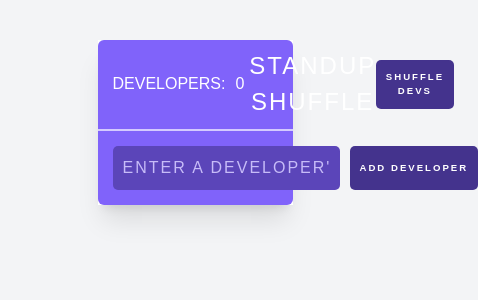
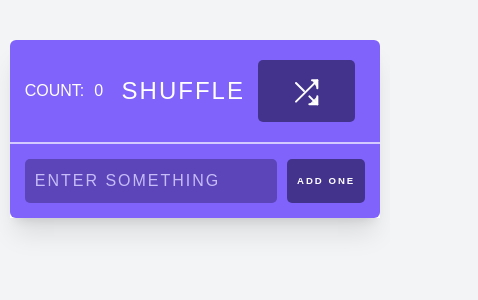
Before and after one commit to shonhartman/standup-shuffle-app, a React (Create React App) app: page / in a window 390 px wide. Shown: the top 300 px of the page, 478 px wide, since content can reach past the window. Built offline with nearby package versions, Linux system fonts and the light colour scheme.

Commit message:
feat: responsive & more versatile shuffler

```diff
--- a/src/App.js
+++ b/src/App.js
@@ -7,14 +7,14 @@ import AddDeveloperForm from "./components/AddDeveloperForm";
 
 function App() {
   // GET INITIAL STATE FROM LOCALSTORAGE IF AVAILABLE
-  const [developers, setDevelopers] = useState(() => {
-    return JSON.parse(localStorage.getItem("CURRENT_DEVS")) || [];
+  const [items, setItems] = useState(() => {
+    return JSON.parse(localStorage.getItem("CURRENT_ITEMS")) || [];
   });
 
   // SET LOCAL STORAGE ON STATE CHANGE
   useEffect(() => {
-    localStorage.setItem("CURRENT_DEVS", JSON.stringify(developers));
-  }, [developers]);
+    localStorage.setItem("CURRENT_ITEMS", JSON.stringify(items));
+  }, [items]);
 
   // SHUFFLE FUNCTION
   function shuffle(array) {
@@ -39,12 +39,12 @@ function App() {
   }
 
   const handleRemoveDeveloper = (id) => {
-    setDevelopers(developers.filter((d) => d.id !== id));
+    setItems(items.filter((d) => d.id !== id));
   };
 
   const handleAddDeveloper = (name) => {
-    setDevelopers([
-      ...developers,
+    setItems([
+      ...items,
       {
         name,
         id: Date.now(),
@@ -56,8 +56,8 @@ function App() {
     const timing = [25, 50, 75, 100, 150, 250, 300];
     timing.map(time => {
       return setTimeout(() => {
-        const shuffledDevs = [...developers];
-        setDevelopers(shuffle(shuffledDevs));
+        const shuffledDevs = [...items];
+        setItems(shuffle(shuffledDevs));
       }, time)
     })
   };
@@ -65,12 +65,12 @@ function App() {
   return (
     <div className="board bg-white">
       <Header
-        title="Standup Shuffle"
-        developers={developers}
+        title="Shuffle"
+        items={items}
         shuffleDevs={shuffleDevs}
       />
       {/* DEVELOPER LIST */}
-        {developers.map((developer, index) => (
+        {items.map((developer, index) => (
           <Developer
             key={developer.id}
             id={developer.id}
--- a/src/components/AddDeveloperForm.js
+++ b/src/components/AddDeveloperForm.js
@@ -20,9 +20,9 @@ export default function AddDeveloperForm({ addDeveloper }) {
           type="text"
           value={value}
           onChange={handleValueChange}
-          placeholder="Enter a developer's name"
+          placeholder="Enter something"
         />
-        <input type="submit" value="Add Developer" />
+        <input type="submit" value="Add One" />
       </form>
     )
 };
--- a/src/components/Header.js
+++ b/src/components/Header.js
@@ -1,14 +1,22 @@
 import React from 'react';
 
-export default function Header ({ title, developers, shuffleDevs }) {
+export default function Header ({ title, items, shuffleDevs }) {
   return (
     <header className='uppercase rounded-t-md'>
       <div className="stats">
-        <div>Developers:</div>
-        <div>{ developers.length }</div>
+        <div>Count:</div>
+        <div>{ items.length }</div>
       </div>
       <h1>{title}</h1>
-      <button className="shuffle" onClick={shuffleDevs}>Shuffle Devs</button>
+      <button className="shuffle" onClick={shuffleDevs}>
+        <svg class="shuffle-icon" xmlns="http://www.w3.org/2000/svg" viewBox="0 0 24 24" fill="none" stroke="currentColor" stroke-width="1.5" stroke-linecap="round" stroke-linejoin="round" height="32" width="32">
+          <polyline points="18 4 22 4 22 10"></polyline>
+          <line x1="6" y1="20" x2="22" y2="4"></line>
+          <polyline points="22 16 22 22 16 22"></polyline>
+          <line x1="16" y1="16" x2="22" y2="22"></line>
+          <line x1="6" y1="6" x2="12" y2="12"></line>
+        </svg>
+      </button>
     </header>
   )
 }
--- a/src/index.css
+++ b/src/index.css
@@ -87,7 +87,7 @@ button.shuffle {
   display: block;
   font-size: 0.6em;
   margin: 15px 15px 15px 0;
-  padding: 10px;
+  padding: 15px 30px;
   background-color: #44338d;
   border-radius: 5px;
   border: none;
@@ -100,6 +100,11 @@ button.shuffle {
 }
 
 /* ICONS */
+
+.shuffle-icon {
+  height: 32px;
+  width: 32px;
+}
 
 svg {
   width: 28px;
@@ -116,7 +121,7 @@ svg {
 
 /* COMPONENT STYLES -------------------- */
 
-.board { @apply w-1/2 container mx-auto shadow-xl mt-10 uppercase}
+.board { @apply md:w-1/2 container mx-auto shadow-xl mt-10 uppercase max-w-[95%] md:max-w-[50%] }
 
 .developer {
   display: flex;
```
Also changed, not shown: 1 other file (tests, documents, lock files or other folders).
